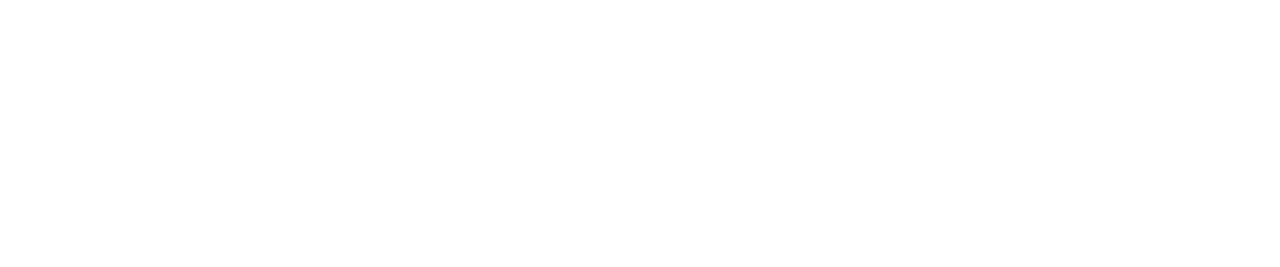
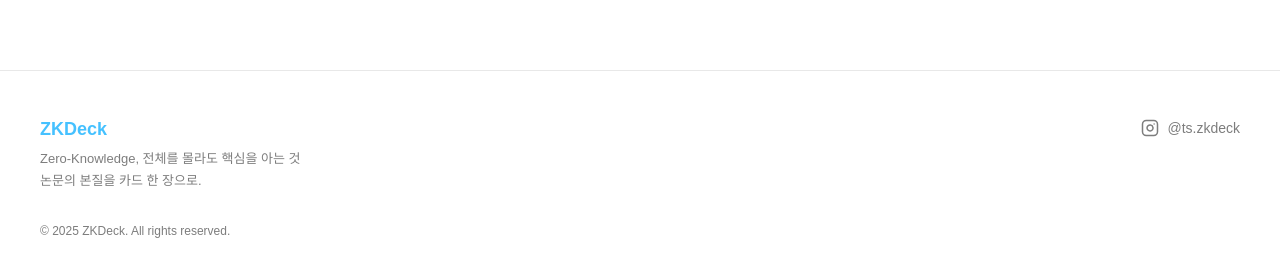
Before and after one commit to kingcat47/TS_ZK_LAB, a React (Vite) app: page / in a window 1280 px wide. Shown: the part 959-1226 px from the top of the page. Before the commit the page ends 1029 px from the top, so only its background shows below. Built offline with nearby package versions, Linux system fonts and the light colour scheme; no server answers; the database is empty; a web font is replaced by a local one.

Commit message:
feat: 푸터 추가 - 브랜드 슬로건 및 인스타그램 링크

```diff
--- a/src/components/layout/root/index.tsx
+++ b/src/components/layout/root/index.tsx
@@ -1,6 +1,7 @@
 import { Outlet } from "react-router-dom";
 
 import Header from "@/components/ui/header";
+import Footer from "@/components/ui/footer";
 import PWAInstallPrompt from "@/components/ui/pwa-install-prompt";
 
 export default function RootLayout() {
@@ -8,6 +9,7 @@
     <>
       <Header />
       <Outlet />
+      <Footer />
       <PWAInstallPrompt />
     </>
   );
--- /dev/null
+++ b/src/components/ui/footer/index.tsx
@@ -0,0 +1,30 @@
+import { Instagram } from "lucide-react";
+import s from "./styles.module.scss";
+
+export default function Footer() {
+  return (
+    <footer className={s.footer}>
+      <div className={s.inner}>
+        <div className={s.brand}>
+          <span className={s.logo}>ZKDeck</span>
+          <p className={s.tagline}>
+            Zero-Knowledge, 전체를 몰라도 핵심을 아는 것<br />
+            논문의 본질을 카드 한 장으로.
+          </p>
+        </div>
+        <div className={s.links}>
+          <a
+            href="https://www.instagram.com/ts.zkdeck/"
+            target="_blank"
+            rel="noopener noreferrer"
+            className={s.instagram}
+          >
+            <Instagram size={18} />
+            <span>@ts.zkdeck</span>
+          </a>
+        </div>
+      </div>
+      <p className={s.copyright}>© 2025 ZKDeck. All rights reserved.</p>
+    </footer>
+  );
+}
--- /dev/null
+++ b/src/components/ui/footer/styles.module.scss
@@ -0,0 +1,73 @@
+.footer {
+  width: 100%;
+  border-top: 1px solid $color-border;
+  background-color: $color-surface;
+  padding: $spacing-48 $padding $spacing-32;
+  box-sizing: border-box;
+
+  @media (max-width: 768px) {
+    padding: $spacing-32 $padding-mobile $spacing-24;
+  }
+}
+
+.inner {
+  max-width: $max-width;
+  margin: 0 auto;
+  display: flex;
+  justify-content: space-between;
+  align-items: flex-start;
+  gap: $spacing-32;
+  margin-bottom: $spacing-32;
+
+  @media (max-width: 768px) {
+    flex-direction: column;
+    gap: $spacing-24;
+    margin-bottom: $spacing-24;
+  }
+}
+
+.brand {
+  display: flex;
+  flex-direction: column;
+  gap: $spacing-8;
+}
+
+.logo {
+  font-size: 18px;
+  font-weight: 700;
+  color: $color-text-brand;
+}
+
+.tagline {
+  font-size: 13px;
+  color: $color-text-subtle;
+  line-height: 1.7;
+}
+
+.links {
+  display: flex;
+  flex-direction: column;
+  gap: $spacing-12;
+  flex-shrink: 0;
+}
+
+.instagram {
+  display: flex;
+  align-items: center;
+  gap: $spacing-8;
+  font-size: 14px;
+  color: $color-text-subtle;
+  text-decoration: none;
+  transition: color 0.15s ease;
+
+  &:hover {
+    color: $color-text;
+  }
+}
+
+.copyright {
+  max-width: $max-width;
+  margin: 0 auto;
+  font-size: 12px;
+  color: $color-text-subtle;
+}
```
